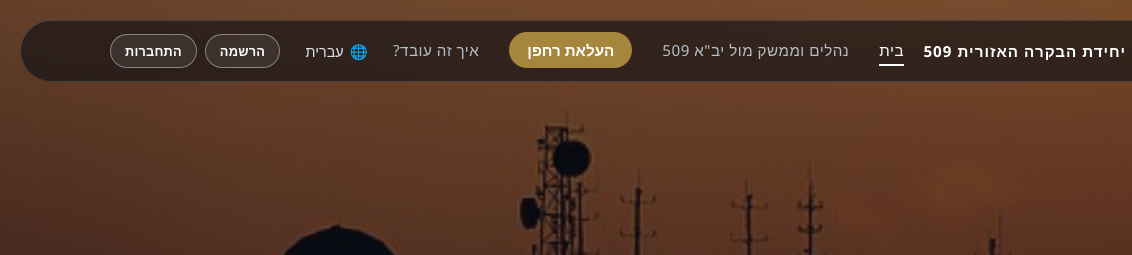
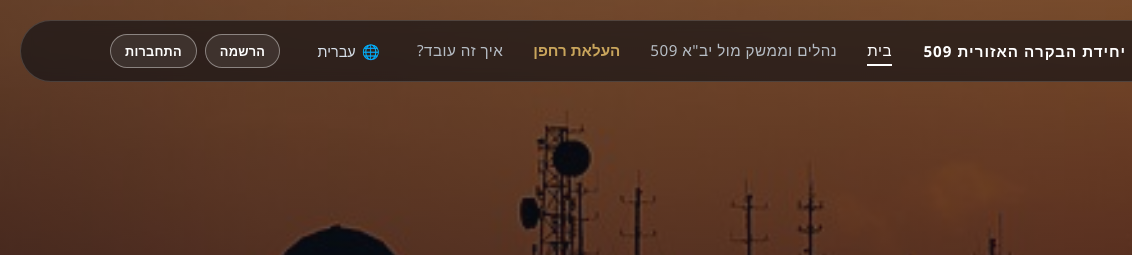
Before and after one commit to hachamo/iaf-509-website, a plain HTML site: page index.html in a window 1280 px wide. Shown: the top 255 px of the page, 0-1132 px from the left. Drawn offline with Linux system fonts and the light colour scheme; no server answers.

Commit message:
Remove background from drone-launch CTA, keep it as bold accent-colored text

```diff
--- a/index.html
+++ b/index.html
@@ -4,7 +4,7 @@
 <meta charset="UTF-8">
 <meta name="viewport" content="width=device-width, initial-scale=1.0">
 <title>יחידת הבקרה האזורית 509</title>
-<link rel="stylesheet" href="style.css?v=3">
+<link rel="stylesheet" href="style.css?v=4">
 </head>
 <body class="home-dark">
 
--- a/style.css
+++ b/style.css
@@ -94,18 +94,14 @@ body {
 }
 
 .main-nav a.nav-cta {
-  color: #fff;
-  background: var(--accent);
-  padding: 8px 18px;
-  border-radius: 20px;
+  color: var(--accent-light);
   font-weight: bold;
   text-transform: none;
   letter-spacing: normal;
 }
 
 .main-nav a.nav-cta:hover {
-  background: var(--accent-light);
-  border-bottom: none;
+  color: #fff;
 }
 
 /* Hero */
```
Also changed, not shown: guide.html (+1 -1 lines), iaf509-interface.html (+1 -1 lines), login.html (+1 -1 lines), profile.html (+1 -1 lines), rpaa-procedures.html (+1 -1 lines), table-1.html (+1 -1 lines), table-2.html (+1 -1 lines).
